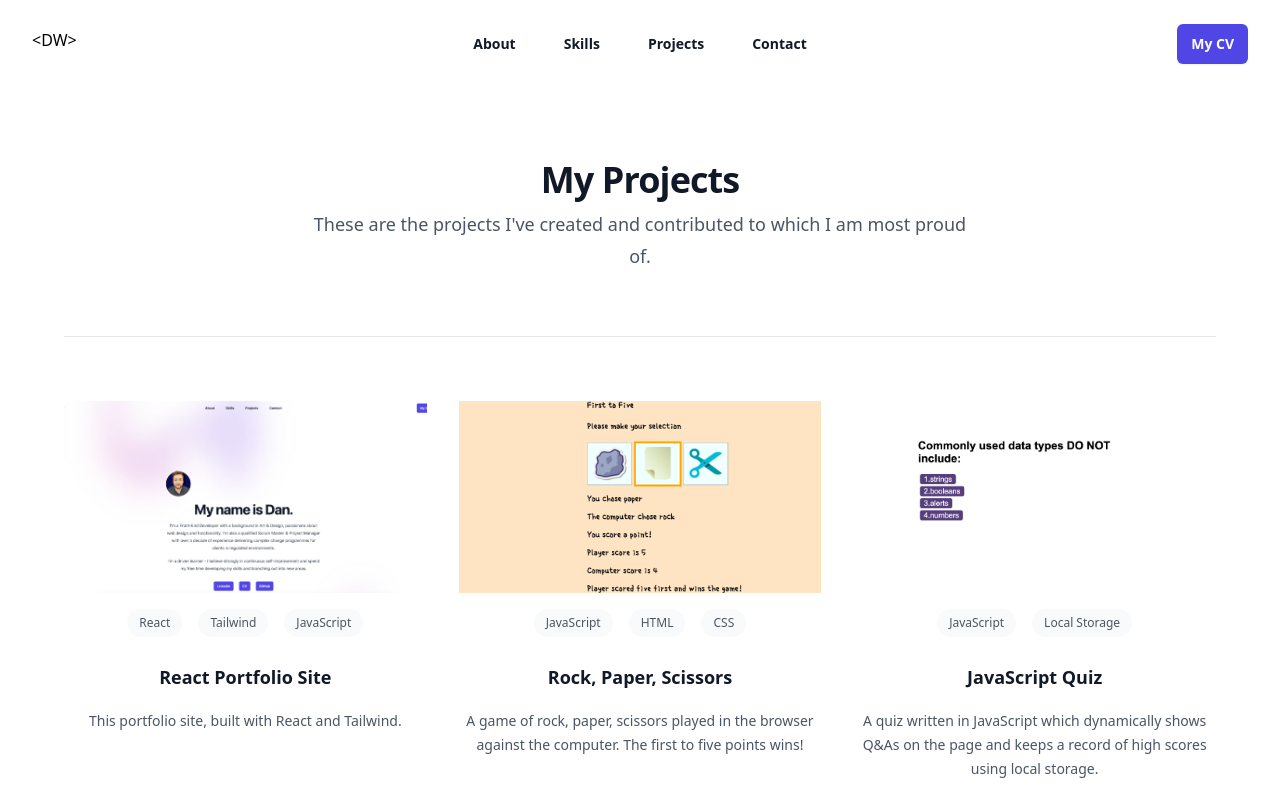
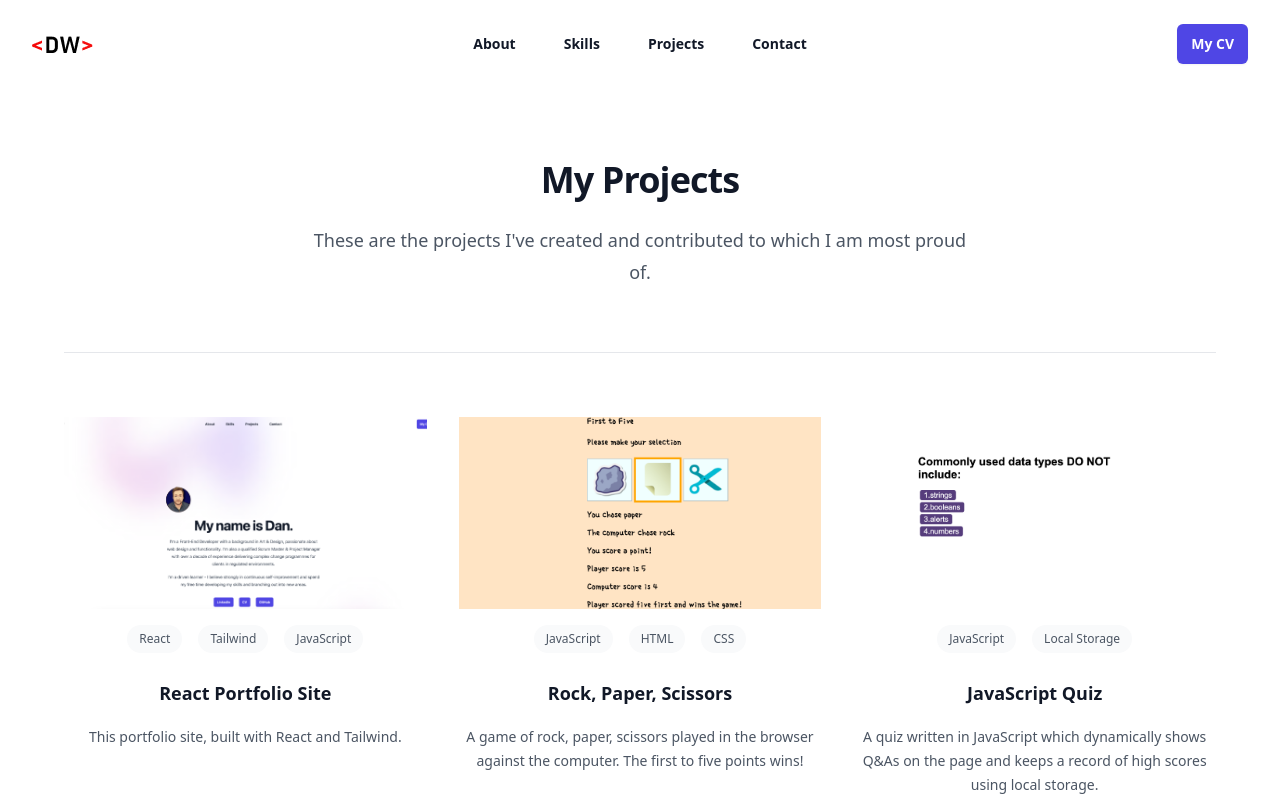
Before and after one commit to danwhitlock/portfolio-react, a React (Vite) app: page /projectGallery in a window 1280 px wide. Shown: the top 800 px of the page. Built offline with nearby package versions, Linux system fonts and the light colour scheme.

Commit message:
minor adjustments to styles

```diff
--- a/src/Components/Header.jsx
+++ b/src/Components/Header.jsx
@@ -19,7 +19,8 @@ export default function Nav() {
         <nav className="flex items-center justify-between p-6 lg:px-8" aria-label="Global">
           <div className="flex lg:flex-1">
             <a href="#" className="-m-1.5 p-1.5">
-              <p className="h-8 w-auto">&lt;DW&gt;</p>
+              {/* <p className="h-8 w-auto">&lt;DW&gt;</p> */}
+              <img src='./src/assets/dw.png'></img>
             </a>
           </div>
           <div className="flex lg:hidden">
--- a/src/Components/ProjectGallery.jsx
+++ b/src/Components/ProjectGallery.jsx
@@ -9,7 +9,7 @@ import projectsData from '../projects.json';
         <div className="mx-auto max-w-7xl px-6 lg:px-8">
           <div className="mx-auto max-w-2xl lg:mx-auto">
             <h2 className="text-3xl font-bold tracking-tight text-gray-900 sm:text-4xl">My Projects</h2>
-            <p className="mt-2 text-lg leading-8 text-gray-600">
+            <p className="mt-6 text-lg leading-8 text-gray-600">
               These are the projects I've created and contributed to which I am most proud of.
             </p>
           </div>
```
Also changed, not shown: src/assets/DW.png (added).
